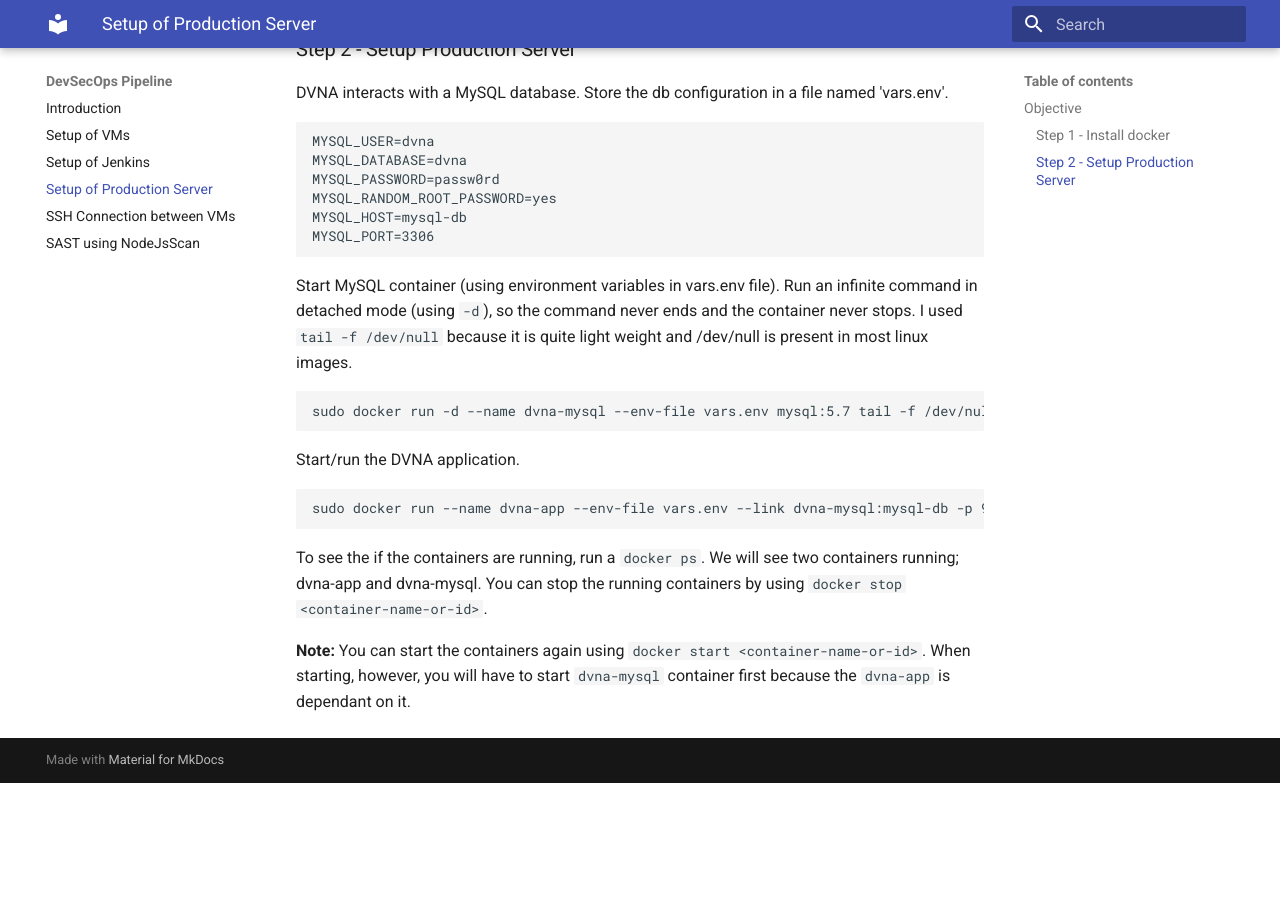
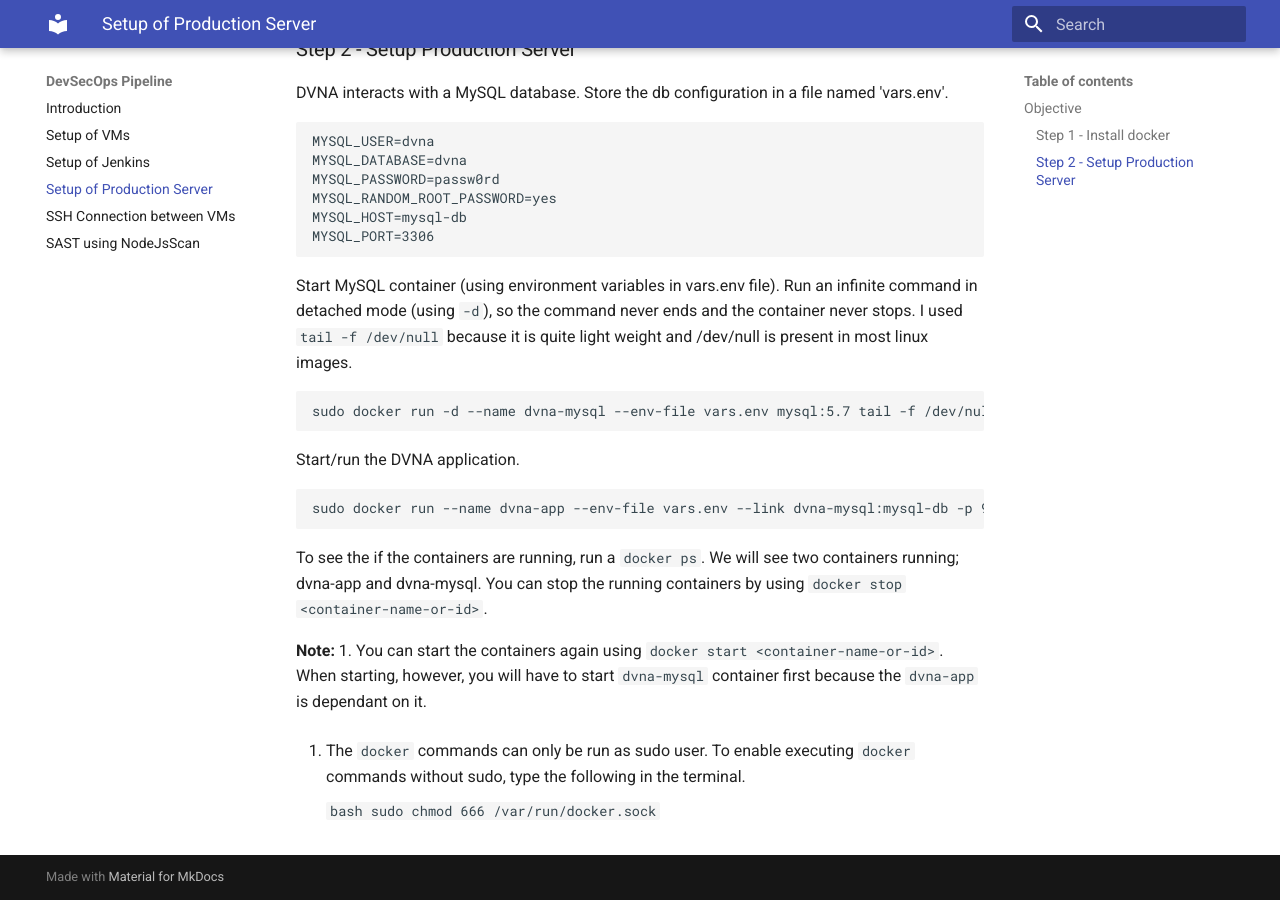
Before and after one commit to tariqahmed1912/internship-kloudle, an MkDocs documentation site: the page built from docs/production_setup.md, in a window 1280 px wide and 900 px high, scrolled down 1110 px. Built offline with MkDocs 1.6.1 and Material for MkDocs 9.7.7, drawn with Linux system fonts in a browser that asks for light colours; before the commit the page ends 1893 px from its top, so only the background shows below that.

Commit message:
Commit changes

````diff
--- a/docs/production_setup.md
+++ b/docs/production_setup.md
@@ -73,4 +73,11 @@ sudo docker run --name dvna-app --env-file vars.env --link dvna-mysql:mysql-db -
 
 To see the if the containers are running, run a `docker ps`. We will see two containers running; dvna-app and dvna-mysql. You can stop the running containers by using `docker stop <container-name-or-id>`.
 
-<b>Note:</b> You can start the containers again using `docker start <container-name-or-id>`. When starting, however, you will have to start `dvna-mysql` container first because the `dvna-app` is dependant on it.
+<b>Note:</b>
+1.  You can start the containers again using `docker start <container-name-or-id>`. When starting, however, you will have to start `dvna-mysql` container first because the `dvna-app` is dependant on it.
+
+2. The `docker` commands can only be run as sudo user. To enable executing `docker` commands without sudo, type the following in the terminal.
+
+    ```bash
+    sudo chmod 666 /var/run/docker.sock
+    ```
````
Also changed, not shown: docs/index.md (deleted, +0 -17 lines), site/index.html (deleted), site/production_setup/index.html, site/search/search_index.json, site/sitemap.xml, 1 other file.
